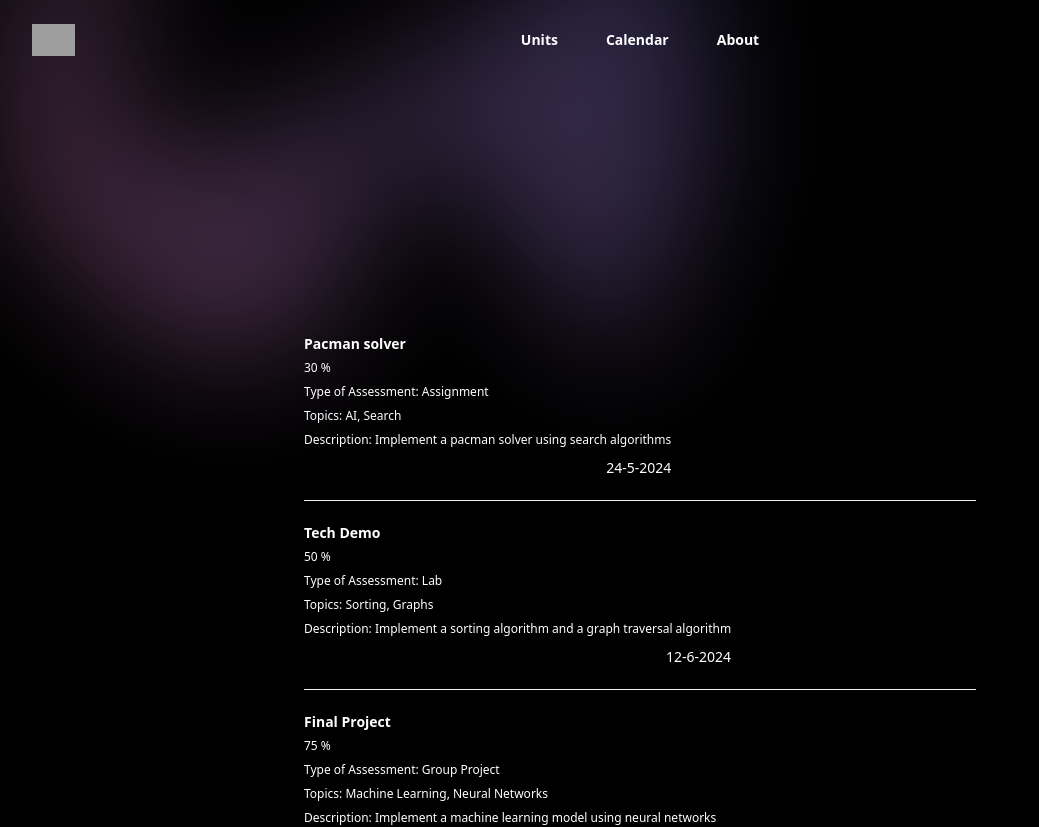
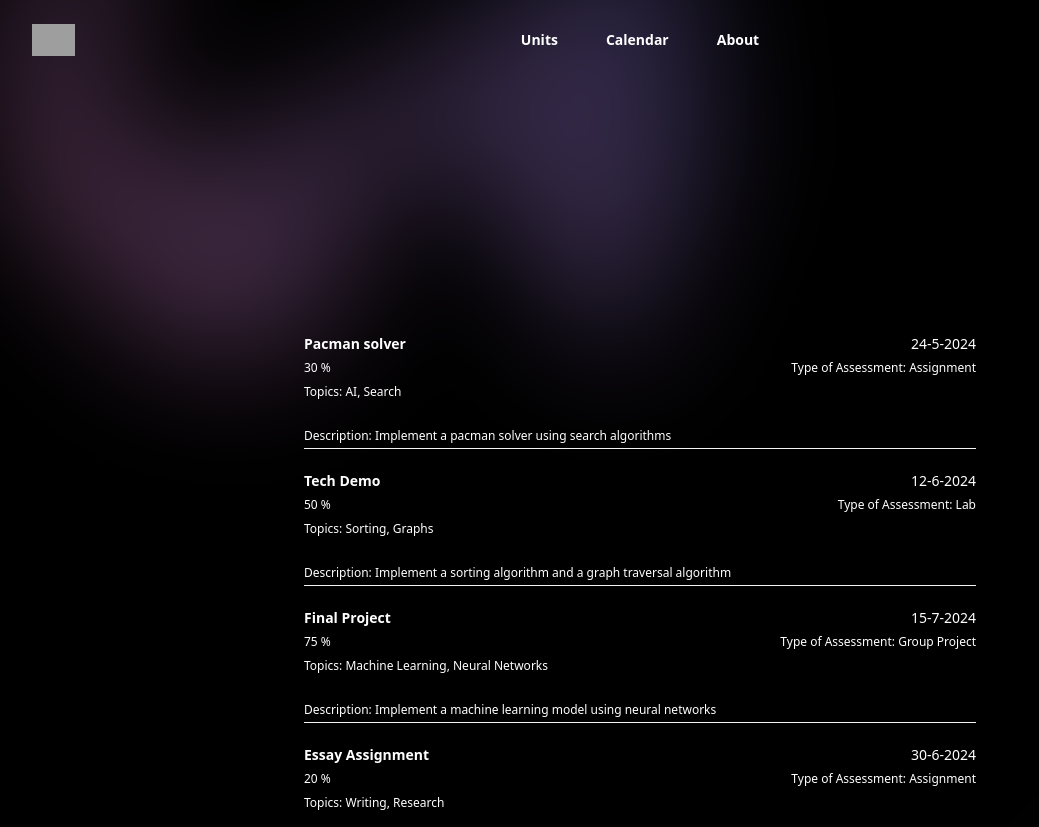
Before and after one commit to YapSengKuang/BarugahWeb-WebHack2024, a Next.js app in the folder studyplanner/: page /components/assessments in a window 1280 px wide. Shown: the top 827 px of the page, without its empty margins (0-1039 px from the left). Built offline with nearby package versions, Linux system fonts and the light colour scheme; grey boxes are pictures that could not be loaded.

Commit message:
fixed fornmat of assignments

```diff
--- a/studyplanner/src/app/components/assessments/page.tsx
+++ b/studyplanner/src/app/components/assessments/page.tsx
@@ -224,22 +224,65 @@ export default function Example() {
           <div className="text-center">
           <ul role="list" className="divide-y divide-gray-100">
             {assessments.map((assignment) => (
-              <li key={assignment.id} className="flex justify-between gap-x-6 py-5">
-                <div className="flex flex-col min-w-0 gap-y-1">
-                  <div className="min-w-0 flex-auto text-left">
-                    <p className="text-sm font-semibold leading-6 text-white">{assignment.name}</p>                    <p className="text-xs leading-6 text-white">{assignment.percentage} %</p>
+              <li key={assignment.id} className="">
+                <div className='flex justify-between gap-x-6 py-5'>
+                  <div className="flex min-w-0 gap-x-4">
+                    <div className="min-w-0 flex-auto text-left">
+                      <p className="text-sm font-semibold leading-6 text-white">{assignment.name}</p>
+                      <p className="text-xs leading-6 text-white">{assignment.percentage} %</p>
+                      <p className="text-xs leading-6 text-white">Topics: {assignment.topics}</p>
+
+                    </div>
+                  </div>
+
+                  <div className="flex sm:hidden shrink-0 sm:flex sm:flex-col sm:items-end">
+                    <p className="text-sm leading-6 text-white">{assignment.dueDate}</p>
                     <p className="text-xs leading-6 text-white">Type of Assessment: {assignment.Type_of_Assessment}</p>
-                    <p className="text-xs leading-6 text-white">Topics: {assignment.topics}</p>
-                    <p className="text-xs leading-6 text-white">Description: {assignment.Description}</p>
+
                   </div>
-                <div className="hidden shrink-0 sm:flex sm:flex-col sm:items-end">
-                  <p className="text-sm leading-6 text-white">{assignment.dueDate}</p>
 
+                  <div className="hidden sm:flex sm:flex-col sm:items-end">
+                    <p className="text-sm leading-6 text-white">{assignment.dueDate}</p>
+                    <p className="text-xs leading-6 text-white">Type of Assessment: {assignment.Type_of_Assessment}</p>
+                  </div>
                 </div>
+                <div>
+                  <p className=" text-left text-xs leading-6 text-white">Description: {assignment.Description}</p>
                 </div>
+
               </li>
             ))}
           </ul>
+
+
+          {/* <ul role="list" className="divide-y divide-gray-100">
+                {people.map((person) => (
+                  <li key={person.email} className="flex justify-between gap-x-6 py-5">
+                    <div className="flex min-w-0 gap-x-4">
+                      <img className="h-12 w-12 flex-none rounded-full bg-gray-50" src={person.imageUrl} alt="" />
+                      <div className="min-w-0 flex-auto">
+                        <p className="text-sm font-semibold leading-6 text-gray-900">{person.name}</p>
+                        <p className="mt-1 truncate text-xs leading-5 text-gray-500">{person.email}</p>
+                      </div>
+                    </div>
+                    <div className="hidden shrink-0 sm:flex sm:flex-col sm:items-end">
+                      <p className="text-sm leading-6 text-gray-900">{person.role}</p>
+                      {person.lastSeen ? (
+                        <p className="mt-1 text-xs leading-5 text-gray-500">
+                          Last seen <time dateTime={person.lastSeenDateTime}>{person.lastSeen}</time>
+                        </p>
+                      ) : (
+                        <div className="mt-1 flex items-center gap-x-1.5">
+                          <div className="flex-none rounded-full bg-emerald-500/20 p-1">
+                            <div className="h-1.5 w-1.5 rounded-full bg-emerald-500" />
+                          </div>
+                          <p className="text-xs leading-5 text-gray-500">Online</p>
+                        </div>
+                      )}
+                    </div>
+                  </li>
+                ))}
+              </ul> */}
 
 
           </div>
```
